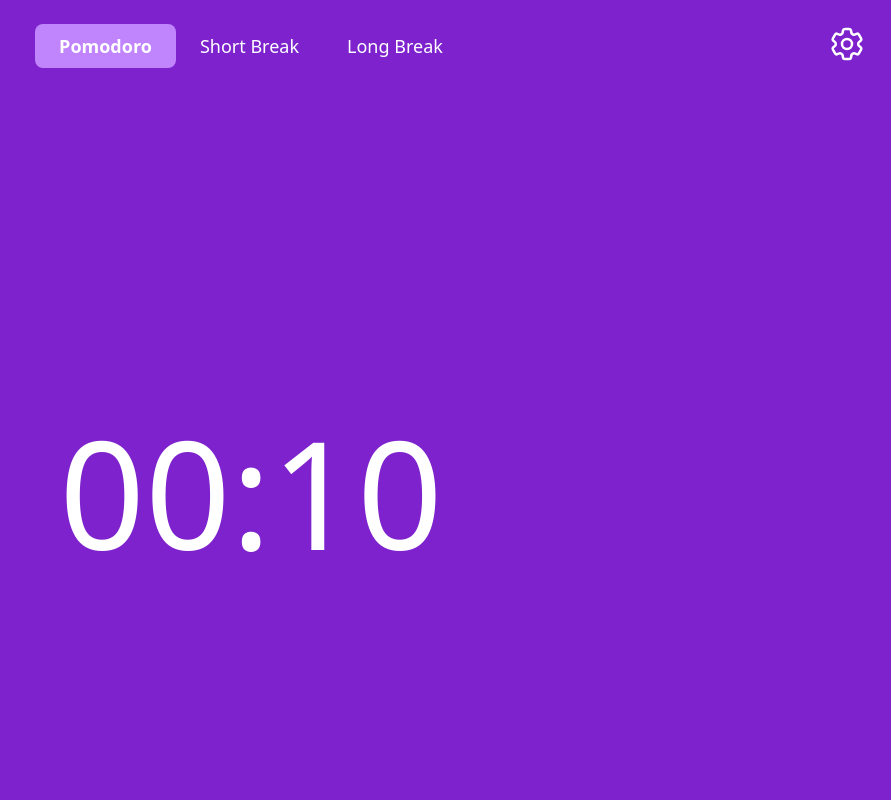
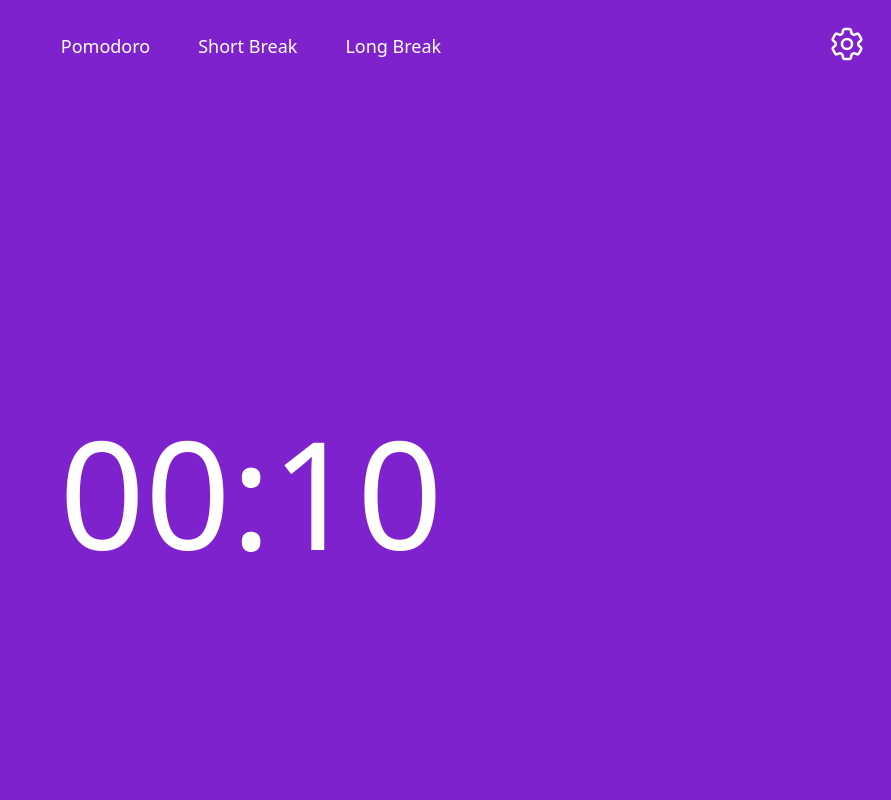
Before and after one commit to pk-021/Pomodoro, a React (Vite) app: page / in a window 1280 px wide. Shown: the top 800 px of the page, without its empty margins (389-1280 px from the left). Built offline with nearby package versions, Linux system fonts and the light colour scheme; a web font is replaced by a local one.

Commit message:
add 3 timer modes: pomodoro and short and long breaks

```diff
--- a/src/App.jsx
+++ b/src/App.jsx
@@ -1,18 +1,25 @@
-import { useDeferredValue, useEffect, useRef, useState } from "react";
+import { isValidElement, useDeferredValue, useEffect, useRef, useState } from "react";
 
 import CountdownCircle from "./CountdownCircle";
 import CountdownText from "./CountdownText";
 import Settings from "./Settings";
 import Skip from "./skip";
-import Mode  from "./Mode";
+import Mode from "./Mode";
 
 function App() {
 
   const refreshRate = 1000;
   const [duration, setDuration] = useState(10000);
   const [remaining, setRemaining] = useState(duration);
+
   const [isRunning, setIsRunning] = useState(false);
   const [isPaused, setIsPaused] = useState(true);
+
+  const [isPomodoro, setIsPomodro] = useState(false);
+  const [isShortBreak, setIsShortBreak] = useState(false);
+  const [isLongBreak, setIsLongBreak] = useState(false);
+
+
   const [settingsVisibility, setSettingsVisibility] = useState(false);
   const [animateStartup, setAnimateStartup] = useState(false);
 
@@ -32,7 +39,7 @@ function App() {
     else {
 
       setAnimateStartup(true);
-        setTimeout(()=>{
+      setTimeout(() => {
         setAnimateStartup(false);
         setRemaining(duration);
         setIsRunning(true);
@@ -42,7 +49,7 @@ function App() {
         if (!stopId.current) {
           stopId.current = window.requestAnimationFrame(stepTimer);
         }
-        },1000
+      }, 1000
       )
     }
   }
@@ -80,6 +87,31 @@ function App() {
   }
 
 
+
+
+  function handlePomodroClick() {
+    console.log(isPomodoro);
+    resetTimer(25 * 60 * 1000);
+    setIsPomodro(true);
+    setIsShortBreak(false);
+    setIsLongBreak(false);
+  }
+
+  function handleShortBreakClick() {
+    resetTimer(5 * 60 * 1000);
+    setIsPomodro(false);
+    setIsShortBreak(true);
+    setIsLongBreak(false);
+  }
+
+  function handleLongBreakClick() {
+    resetTimer(15 * 60 * 1000);
+    setIsPomodro(false);
+    setIsShortBreak(false);
+    setIsLongBreak(true);
+  }
+
+  // useEffect(updateCountdown, [isRunning, isCounting]);
   function resetTimer(_duration = duration) {
     if (stopId.current) {
       cancelAnimationFrame(stopId.current);
@@ -93,13 +125,17 @@ function App() {
     setDuration(_duration);
     setRemaining(_duration);
   }
-
-
-  // useEffect(updateCountdown, [isRunning, isCounting]);
-
   return (
     <div className="flex flex-col items-center">
-      <Mode></Mode>
+
+      <Mode
+        isPomodoro={isPomodoro}
+        isLongBreak={isLongBreak}
+        isShortBreak={isShortBreak}
+        handlePomodroClick={handlePomodroClick}
+        handleShortBreakClick={handleShortBreakClick}
+        handleLongBreakClick={handleLongBreakClick} />
+
       <div id="countdown" className="relative felx items-center justify-center">
         <CountdownCircle
           isRunning={isRunning}
@@ -137,8 +173,7 @@ function App() {
 }
 
 
-function playTimerEnd()
-{
+function playTimerEnd() {
   const audio = new Audio("ting.mp3");
   audio.play();
 }
--- a/src/Mode.jsx
+++ b/src/Mode.jsx
@@ -1,9 +1,9 @@
-function Mode() {
+function Mode(props) {
     return (
-        <div className = "flex my-6">
-            <div className="modeButton modeButtonActive">Pomodoro</div>
-            <div className="modeButton">Short Break</div>
-            <div className="modeButton">Long Break</div>
+        <div className="flex my-6">
+            <div className={`modeButton ${props.isPomodoro ? "modeButtonActive" : ""}`} onClick={props.handlePomodroClick}>Pomodoro</div>
+            <div className={`modeButton ${props.isShortBreak ? "modeButtonActive" : ""}`} onClick={props.handleShortBreakClick}>Short Break</div>
+            <div className={`modeButton ${props.isLongBreak ? "modeButtonActive" : ""}`} onClick={props.handleLongBreakClick}>Long Break</div>
         </div>
     )
 }
--- a/src/index.css
+++ b/src/index.css
@@ -3,8 +3,8 @@
 @tailwind utilities;
 
 .modeButton{
-    @apply  px-6 py-2 rounded-lg font-normal text-lg text-white hover:cursor-pointer hover:scale-105 transition-transform
+    @apply  px-6 py-2 rounded-lg font-normal text-lg text-white hover:cursor-pointer transition-all active:translate-y-2
 }
 .modeButtonActive{
-    @apply bg-purple-400 font-semibold
+    @apply bg-purple-400 font-medium
 }
```
Lines whose indentation alone changed are shown as unchanged.
